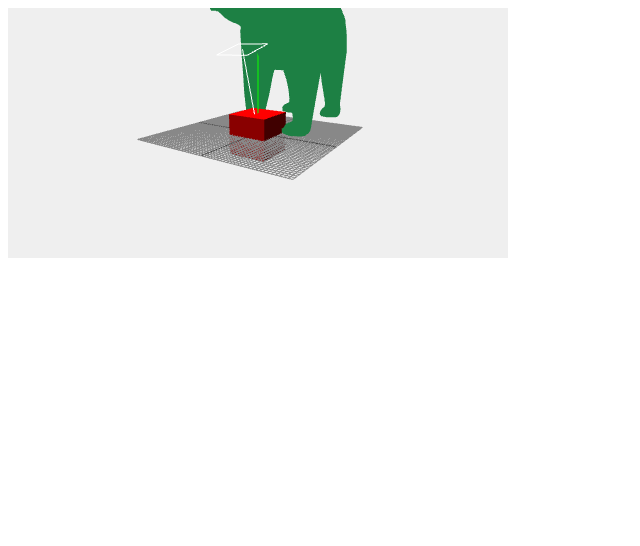
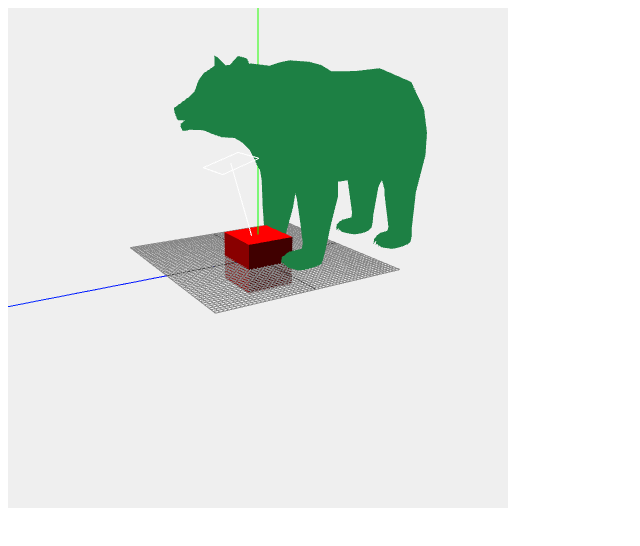
Before and after one commit to c-c-c-c/threejs, a plain HTML site: page index.html in a window 1280 px wide. Shown: the whole page, without its empty margins (0-640 px from the left). Drawn offline with Linux system fonts and the light colour scheme.

Commit message:
no message

```diff
--- a/index.html
+++ b/index.html
@@ -24,7 +24,7 @@
 	let lightHelper;
 	let renderer;
     let width = 500;
-	let height = 250;
+	let height = 500;
 	let modelPath ;
 
 	// scene ステージ
@@ -51,7 +51,7 @@
 
 	//camera
     camera = new THREE.PerspectiveCamera(45, width /　height, 1 , 1000);
-	camera.position.set(200, 100, 300);
+	camera.position.set(500, 200, 300);
 	camera.lookAt(scene.position);
 
     // helper
@@ -69,7 +69,7 @@
 	renderer.setPixelRatio(window.devicePixelRatio);
 	document.getElementById('stage').appendChild(renderer.domElement);
 
-	modelPath = '/src/bear.json';
+	modelPath = 'src/bear.json';
 	//modelPath = '/Users/yoshimurahiroyuki/workspace/threejs/src/handspiner.json';
 /*
 	let loader = new THREE.JSONLoader();
```
